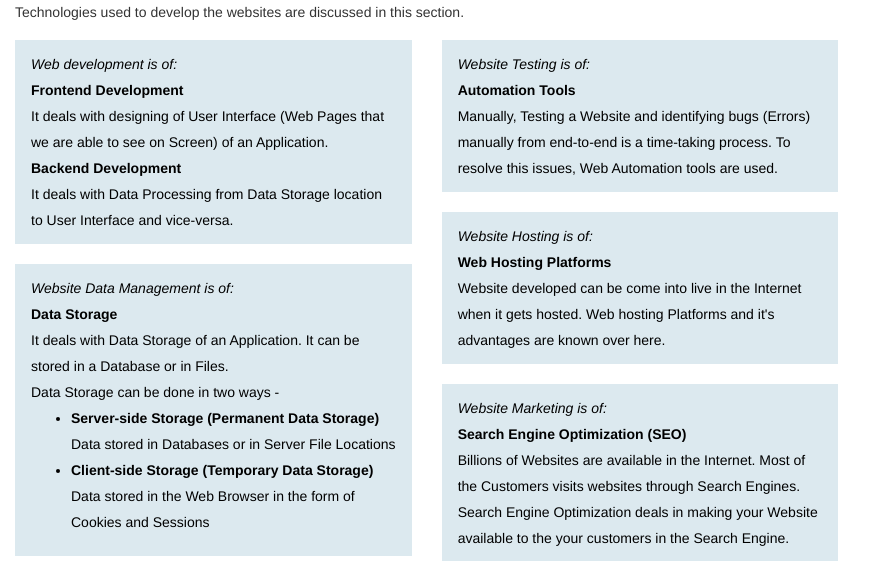
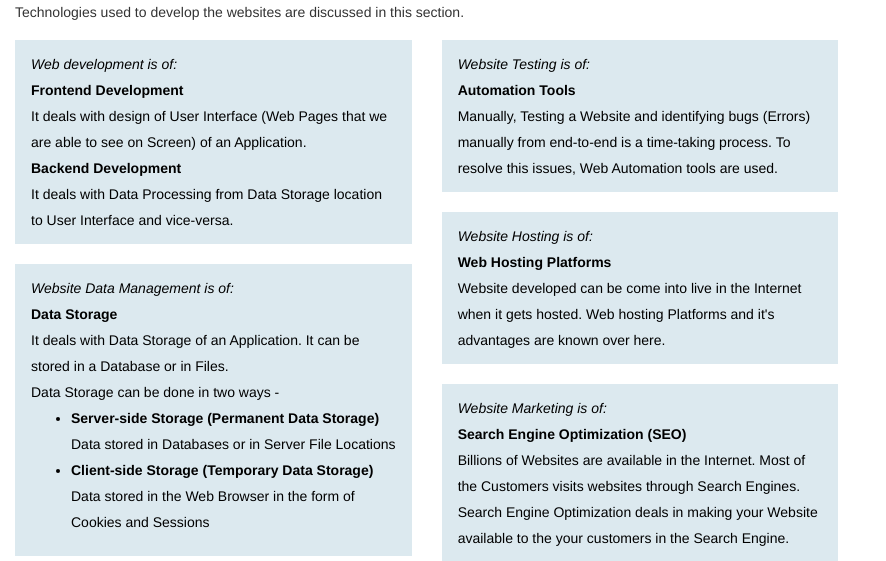
Before and after one commit to AnUniversalPowerServing/ws, a PHP site: page /ws/pages/default.php in a window 1280 px wide. Shown: the part 122-683 px from the top of the page, without its empty margins (0-886 px from the left). Run offline with PHP 8.4, Linux system fonts and the light colour scheme.

Commit message:
Updated Pages

```diff
--- a/pages/default.php
+++ b/pages/default.php
@@ -43,7 +43,7 @@
       <div><i>Web development is of:</i></div>
       <div>
          <div><b>Frontend Development</b></div>
-         <div>It deals with designing of User Interface (Web Pages that we are able to see on Screen) of an Application.</div>
+         <div>It deals with design of User Interface (Web Pages that we are able to see on Screen) of an Application.</div>
       </div>
       <div>
          <div><b>Backend Development</b></div>
```
